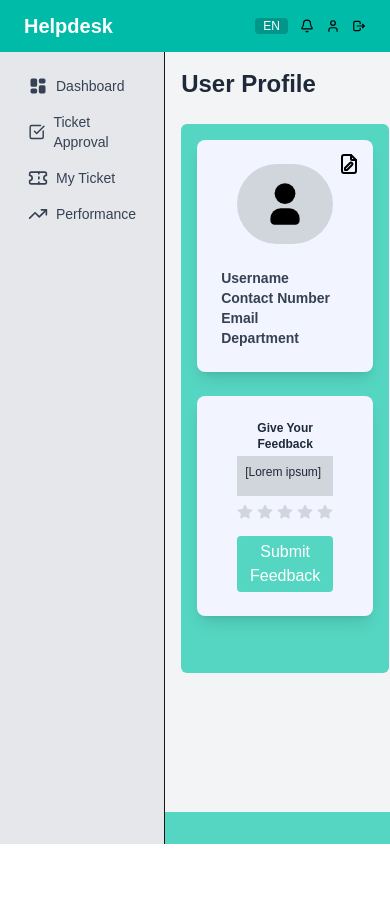
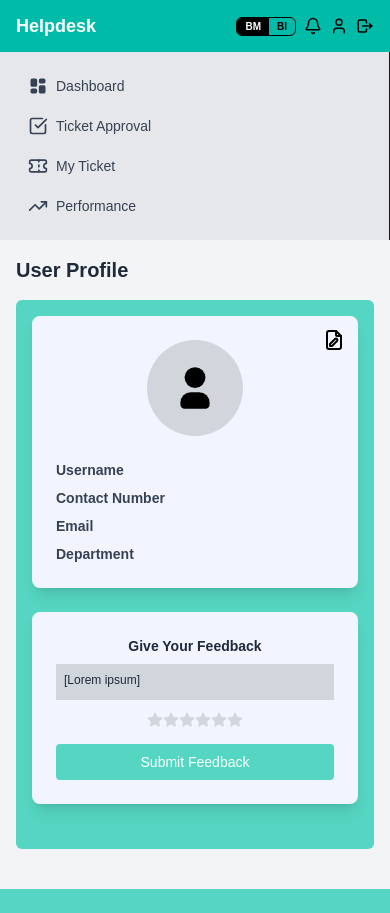
Before and after one commit to sujit1929/weanalyz, a Next.js app: page / in a window 390 px wide. Before the commit the page ends 844 px from the top, so only its background shows below. Built offline with nearby package versions, Linux system fonts and the light colour scheme.

Commit message:
`Refactor the UserProfile component into a more responsive and maintainable layout`

```diff
--- a/Component/SystemUI/HelpDesk/UserProfle/Components/UserProfile.tsx
+++ b/Component/SystemUI/HelpDesk/UserProfle/Components/UserProfile.tsx
@@ -1,65 +1,77 @@
 "use client"
-import { IconFilePencil, IconLayoutDashboardFilled, IconLogout, IconStarFilled, IconUserFilled } from "@tabler/icons-react"
 import {
-  User, LayoutDashboard, CheckSquare,
-  Ticket, TrendingUp, Bell
+  IconFilePencil,
+  IconLayoutDashboardFilled,
+  IconLogout,
+  IconStarFilled,
+  IconUserFilled
+} from "@tabler/icons-react"
+import {
+  User,
+  LayoutDashboard,
+  CheckSquare,
+  Ticket,
+  TrendingUp,
+  Bell
 } from "lucide-react"
 
 export default function UserProfile() {
   return (
     <div className="min-h-screen flex flex-col bg-gray-100">
       {/* Header */}
-      <header className="bg-teal-500 text-white px-6 py-3 flex items-center justify-between">
-        <h1 className="text-xl font-bold">Helpdesk</h1>
-        <div className="flex items-center gap-3">
-          <div className="bg-teal-600 px-2  rounded text-xs">EN</div>
-          <Bell size={14} className=" font-bold" color="black" />
-          <User size={14} className=" font-bold" color="black" />
-          <IconLogout size={14} className=" font-bold" color="black" />
+      <header className="bg-teal-500 text-white px-4 sm:px-6 py-3 flex items-center justify-between">
+        <h1 className="text-lg sm:text-xl font-bold">Helpdesk</h1>
+        <div className="flex items-center gap-2 sm:gap-3">
+          <div className="flex rounded-md overflow-hidden border border-black ">
+            <div className="bg-black text-white px-2 py-[1px] text-[10px] font-bold justify-center items-center">BM</div>
+            <div className="bg-transparent text-black px-2 py-[1px] text-[10px] font-bold justify-center items-center">BI</div>
+          </div>
+          <Bell size={18} className="text-black" />
+          <User size={18} className="text-black" />
+          <IconLogout size={18} className="text-black" />
         </div>
       </header>
 
-      {/* Main Content Area */}
-      <div className="flex flex-1">
+      {/* Main Content */}
+      <div className="flex flex-1 flex-col lg:flex-row">
         {/* Sidebar */}
-        <aside className="w-full lg:w-64 bg-gray-200 p-4 border-r ">
-          <nav className="text-sm">
-            <div className="flex items-center gap-2 px-3 py-2 text-gray-700 rounded cursor-pointer">
+        <aside className="w-full lg:w-64 bg-gray-200 p-4 border-r">
+          <nav className="text-sm space-y-1">
+            <div className="flex items-center gap-2 px-3 py-2 text-gray-700 rounded hover:bg-gray-300 cursor-pointer">
               <IconLayoutDashboardFilled className="w-5 h-5" />
               <span>Dashboard</span>
             </div>
-            <div className="flex items-center gap-2 px-3 py-2 text-gray-700 rounded cursor-pointer">
+            <div className="flex items-center gap-2 px-3 py-2 text-gray-700 rounded hover:bg-gray-300 cursor-pointer">
               <CheckSquare className="w-5 h-5" />
               <span>Ticket Approval</span>
             </div>
-            <div className="flex items-center gap-2 px-3 py-2 text-gray-700 rounded cursor-pointer">
+            <div className="flex items-center gap-2 px-3 py-2 text-gray-700 rounded hover:bg-gray-300 cursor-pointer">
               <Ticket className="w-5 h-5" />
               <span>My Ticket</span>
             </div>
-            <div className="flex items-center gap-2 px-3 py-2 text-gray-700 rounded cursor-pointer">
+            <div className="flex items-center gap-2 px-3 py-2 text-gray-700 rounded hover:bg-gray-300 cursor-pointer">
               <TrendingUp className="w-5 h-5" />
               <span>Performance</span>
             </div>
           </nav>
         </aside>
 
-        {/* Right Content */}
-        <main className="flex-1    flex flex-col justify-between"> {/* Added flex-col and justify-between */}
-          <div className=" p-4 sm:p-6"> {/* Wrapper for the existing main content */}
-            <h2 className="text-2xl font-semibold text-gray-800 mb-6">User Profile</h2>
+        <main className="flex-1 flex flex-col justify-between">
+          <div className="p-4 sm:p-6">
+            <h2 className="text-xl sm:text-2xl font-semibold text-gray-800 mb-4 sm:mb-6">User Profile</h2>
 
-            <div className="bg-[#55D6C2] h-[65vh] p-4 sm:p-6 md:px-12 md:py-8 rounded-md">
-              <div className="flex flex-col lg:flex-row xl:gap-12 lg:gap-8 gap-6">
+            <div className="bg-[#55D6C2] min-h-[65vh] p-4 sm:p-6 md:px-12 md:py-8 rounded-md">
+              <div className="flex flex-col lg:flex-row gap-6 xl:gap-12 xl:max-w-xl mx-auto">
                 {/* Profile Card */}
-                <div className="bg-[#F2F5FF] rounded-lg w-full shadow-lg xl:w-7/12 lg:w-[55%] relative">
+                <div className="bg-[#F2F5FF] w-full lg:w-[55%] rounded-lg shadow-lg relative">
                   <IconFilePencil color="#000" className="absolute top-3 right-3" size={24} />
                   <div className="p-6">
-                    <div className="flex justify-center items-center mb-6 w-full">
-                      <div className="w-24 h-20 bg-gray-300 rounded-full flex items-center justify-center">
-                        <IconUserFilled color="#000" size={50} className=" text-gray-600" />
+                    <div className="flex justify-center items-center mb-6">
+                      <div className="w-24 h-24 bg-gray-300 rounded-full flex items-center justify-center">
+                        <IconUserFilled color="#000" size={50} />
                       </div>
                     </div>
-                    <div className="text-gray-700 text-sm  ">
+                    <div className="text-gray-700 text-sm space-y-2">
                       <div className="font-bold">Username</div>
                       <div className="font-bold">Contact Number</div>
                       <div className="font-bold">Email</div>
@@ -69,20 +81,21 @@ export default function UserProfile() {
                 </div>
 
                 {/* Feedback Card */}
-                <div className="bg-[#F2F5FF] rounded-lg  w-full xl:w-5/12 lg:w-[45%] shadow-lg">
-                  <div className="py-6 px-10">
-                    <h3 className="font-semibold text-gray-800 text-center text-xs mb-1">Give Your Feedback</h3>
-                    <p className="w-full bg-gray-300 text-gray-800 text-xs mb-2 pt-2 pb-4 px-2">
+                <div className="bg-[#F2F5FF] w-full lg:w-[45%]  rounded-lg shadow-lg h-full">
+                  <div className="p-6 sm:px-10">
+                    <h3 className="font-semibold text-gray-800 text-center text-sm mb-2">Give Your Feedback</h3>
+                    <p className="bg-gray-300 text-gray-800 text-xs mb-3 pt-2 pb-3 px-2">
                       [Lorem ipsum]
                     </p>
-                    <div className="flex justify-center mb-4 gap-1">
+                    <div className="flex justify-center mb-4">
+                      <IconStarFilled size={16} className="text-gray-300" />
                       <IconStarFilled size={16} className="text-gray-300" />
                       <IconStarFilled size={16} className="text-gray-300" />
                       <IconStarFilled size={16} className="text-gray-300" />
                       <IconStarFilled size={16} className="text-gray-300" />
                       <IconStarFilled size={16} className="text-gray-300" />
                     </div>
-                    <button className="w-full bg-[#55D6C2]  text-white py-1 rounded">
+                    <button className="w-full bg-[#55D6C2] text-white py-2 rounded text-sm">
                       Submit Feedback
                     </button>
                   </div>
@@ -91,9 +104,7 @@ export default function UserProfile() {
             </div>
           </div>
 
-          <footer className="bg-[#55D6C2] text-center py-4 fixed w-full bottom-0 ">
-
-          </footer>
+          <footer className="bg-[#55D6C2] text-center text-white py-3 mt-6 lg:mt-0"></footer>
         </main>
       </div>
     </div>
```
